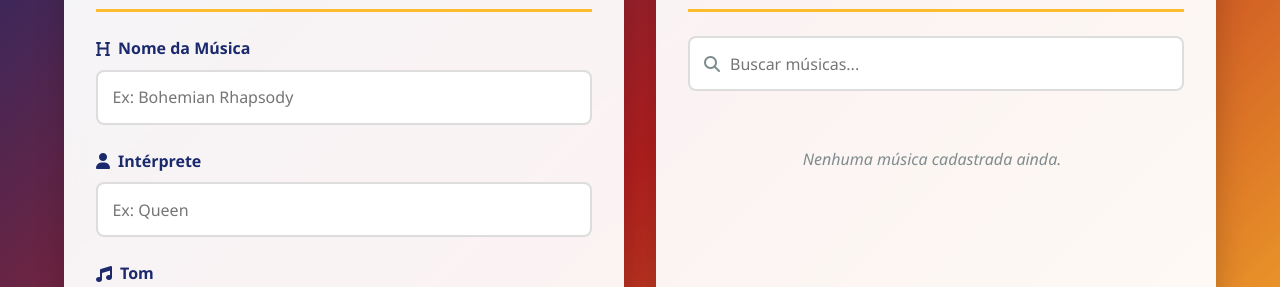
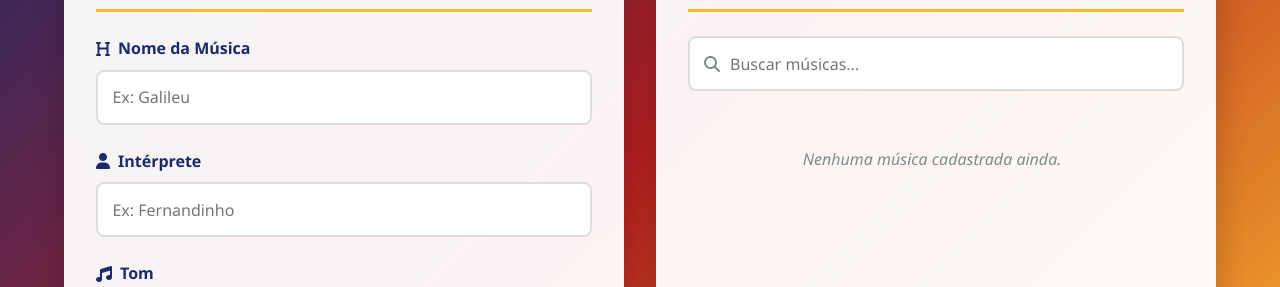
Before and after one commit to andredepaulas/repertorio-andre-de-paula, a plain HTML site: page index.html in a window 1280 px wide. Shown: the part 243-530 px from the top of the page. Drawn offline with Linux system fonts and the light colour scheme.

Commit message:
index.html
Alteração placeholder

```diff
--- a/index.html
+++ b/index.html
@@ -300,12 +300,12 @@
             <form id="music-form">
                 <div class="form-group">
                     <label for="title"><i class="fas fa-heading"></i> Nome da Música</label>
-                    <input type="text" id="title" placeholder="Ex: Bohemian Rhapsody" required>
+                    <input type="text" id="title" placeholder="Ex: Galileu" required>
                 </div>
 
                 <div class="form-group">
                     <label for="artist"><i class="fas fa-user"></i> Intérprete</label>
-                    <input type="text" id="artist" placeholder="Ex: Queen" required>
+                    <input type="text" id="artist" placeholder="Ex: Fernandinho" required>
                 </div>
 
                 <div class="form-group">
```
